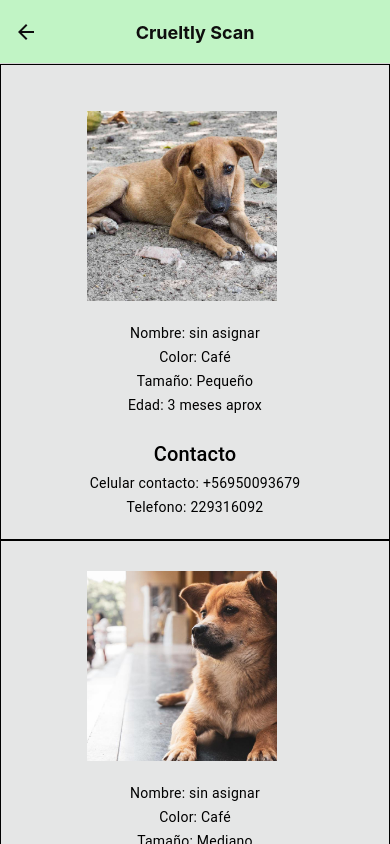
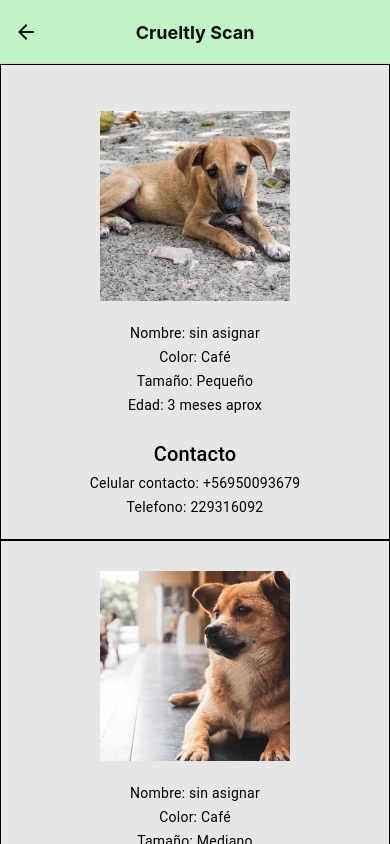
Before and after one commit to Seba8117/CrueltyScan, a React Native app: screen /Adopcion in a window 390 px wide. Shown: the top 844 px of the page. Built offline with nearby package versions, Linux system fonts and the light colour scheme.

Commit message:
posicionamiento hacia el centro de input y fotos.

```diff
--- a/View/Adopcion.js
+++ b/View/Adopcion.js
@@ -10,7 +10,9 @@ const Adopcion = () => {
         <ScrollView>
             <Card>
                 <Card.Content style={styles.carta} >
-                    <Image style={styles.foto} source={require('../assets/IMG/adopta1.jpg')} />
+                    <View style={styles.centro} >
+                        <Image style={styles.foto} source={require('../assets/IMG/adopta1.jpg')} />
+                    </View>
                     <Paragraph style={styles.letras}>Nombre: sin asignar</Paragraph>
                     <Paragraph style={styles.letras}>Color: Café</Paragraph>
                     <Paragraph style={styles.letras}>Tamaño: Pequeño</Paragraph>
@@ -23,7 +25,9 @@ const Adopcion = () => {
 
                 </Card.Content>
                 <Card.Content style={styles.carta} >
-                    <Image style={styles.foto} source={require('../assets/IMG/adopta2.jpg')} />
+                    <View style={styles.centro} >
+                        <Image style={styles.foto} source={require('../assets/IMG/adopta2.jpg')} />
+                    </View>
                     <Paragraph style={styles.letras}>Nombre: sin asignar</Paragraph>
                     <Paragraph style={styles.letras}>Color: Café</Paragraph>
                     <Paragraph style={styles.letras}>Tamaño: Mediano</Paragraph>
@@ -63,6 +67,10 @@ const styles = StyleSheet.create({
         textAlign: 'center',
 
     },
+    centro: {
+        textAlign: 'center',
+        alignItems: 'center',
+    },
 
     btnAgregar: {
         marginHorizontal: 30,
@@ -71,7 +79,7 @@ const styles = StyleSheet.create({
     letraultima: {
         color: '#000000',
         textAlign: 'center',
-        marginVertical:20
+        marginVertical: 20
 
     },
 
--- a/View/CrearCuenta.js
+++ b/View/CrearCuenta.js
@@ -56,8 +56,8 @@ const CrearCuenta = ({navigation}) => {
 
 
   return (
-    <ScrollView>
-      <View style={globalStyles.contenedor}>
+    <ScrollView >
+      <View style={globalStyles.centro}>
         <Headline style={globalStyles.titulo}> Registro</Headline>
 
 
@@ -143,6 +143,10 @@ const CrearCuenta = ({navigation}) => {
 }
 
 const styles = StyleSheet.create({
+  centro: {
+    textAlign: 'center',
+    alignItems: 'center',
+},
   input: {
     backgroundColor: '#FFF',
     // borderRadius: 20,
--- a/View/MenuAdopcion.js
+++ b/View/MenuAdopcion.js
@@ -1,5 +1,5 @@
 import React from 'react'
-import { Modal, Text, Button, View, StyleSheet, TextInput, Pressable, SafeAreaView, ScrollView,Image } from 'react-native'
+import { Modal, Text, Button, View, StyleSheet, TextInput, Pressable, SafeAreaView, ScrollView, Image } from 'react-native'
 const MenuAdopcion = ({ navigation }) => {
 
   const visitarRegistroRescatado = () => {
@@ -12,8 +12,9 @@ const MenuAdopcion = ({ navigation }) => {
   return (
     <SafeAreaView style={styles.fondo} >
       <Text style={styles.colorLetra}>Adopción</Text>
-
-      <Image style={styles.logo} source={require('../assets/IMG/adopción.png')}/>
+      <View style={styles.centro}>
+        <Image style={styles.logo} source={require('../assets/IMG/adopción.png')} />
+      </View>
 
       <Pressable style={styles.boton} onPress={() => visitarAdopcion()}    >
         <Text style={styles.textoboton} >Adopta</Text>
@@ -38,6 +39,10 @@ const styles = StyleSheet.create({
     fontSize: 25,
     color: '#000000',
     //fontFamily:'cursive'
+  },
+  centro:{
+    textAlign:'center',
+    alignItems:'center',
   },
 
   logo: {
```
